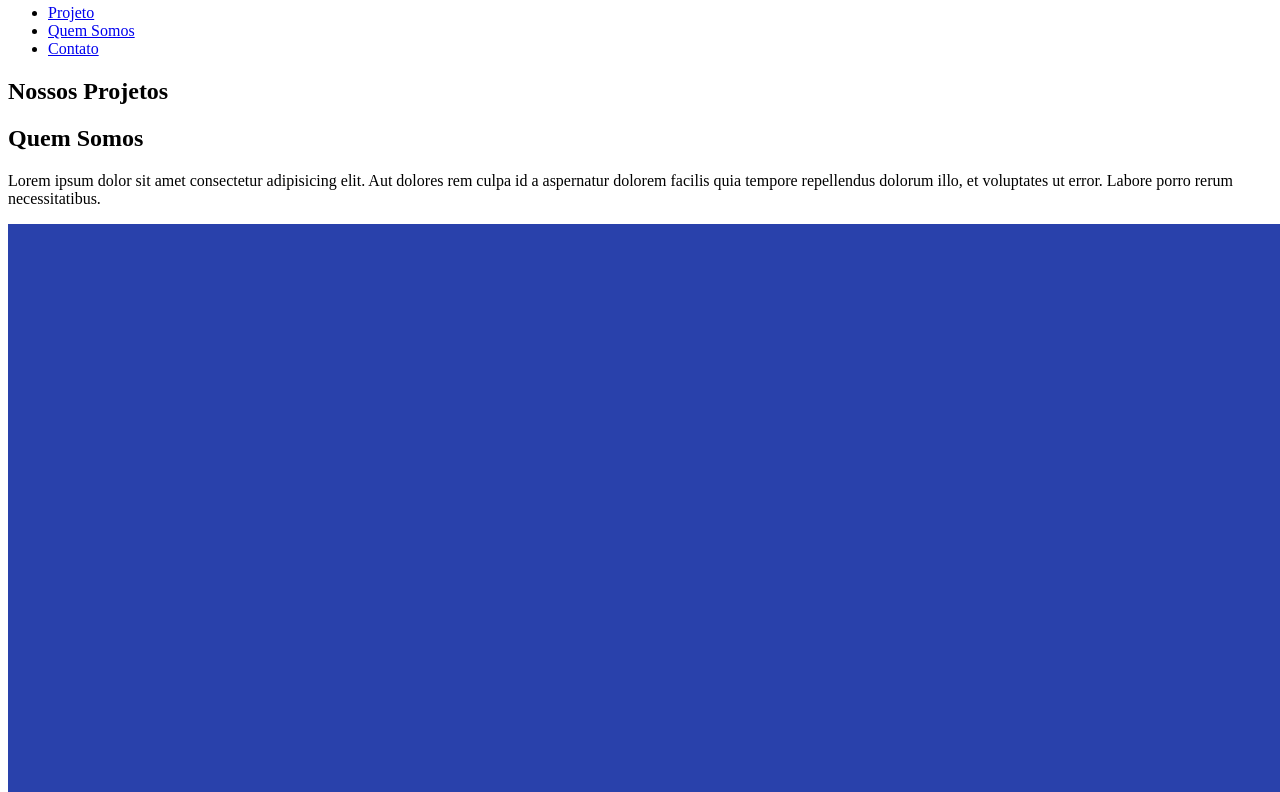
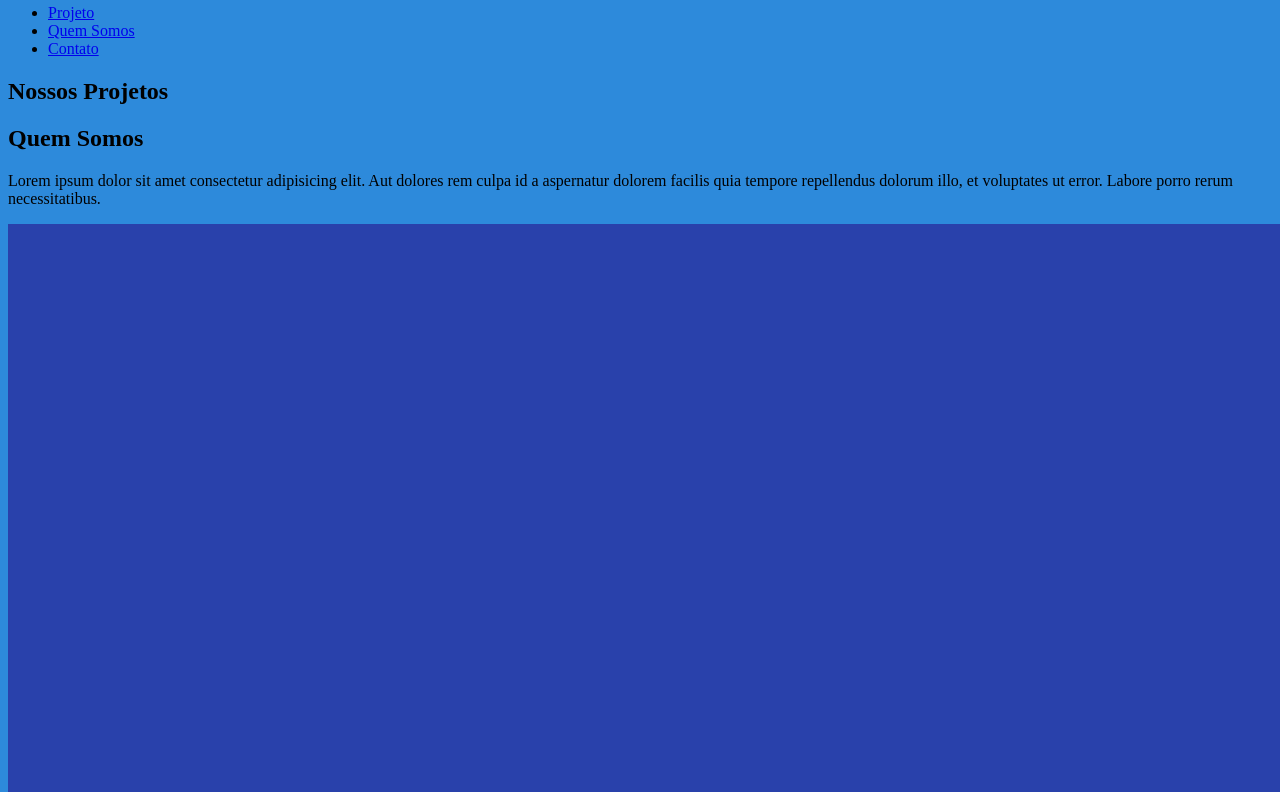
Before and after one commit to AntonioGabs/projeto-landing-page, a plain HTML site: page index.html in a window 1280 px wide. Shown: the part 744-1536 px from the top of the page. Drawn offline with Linux system fonts and the light colour scheme.

Commit message:
Alterando coisas básicas

```diff
--- a/index.html
+++ b/index.html
@@ -7,7 +7,10 @@
     <meta name="viewport" content="width=device-width, initial-scale=1.0">
     <meta name="description" content="Somos uma empresa de criação de sites para pequenas empresas e comercios">
     <link rel="stylesheet" href="https://cdnjs.cloudflare.com/ajax/libs/font-awesome/5.15.4/css/all.min.css">
+
     <title>Agência XPTO</title>
+
+    <link rel="stylesheet" href="src/css/style.css">
 </head>
 
 <body>
--- a/src/css/style.css
+++ b/src/css/style.css
@@ -0,0 +1,3 @@
+body{
+    background-color:rgb(45, 138, 219)
+}
```
